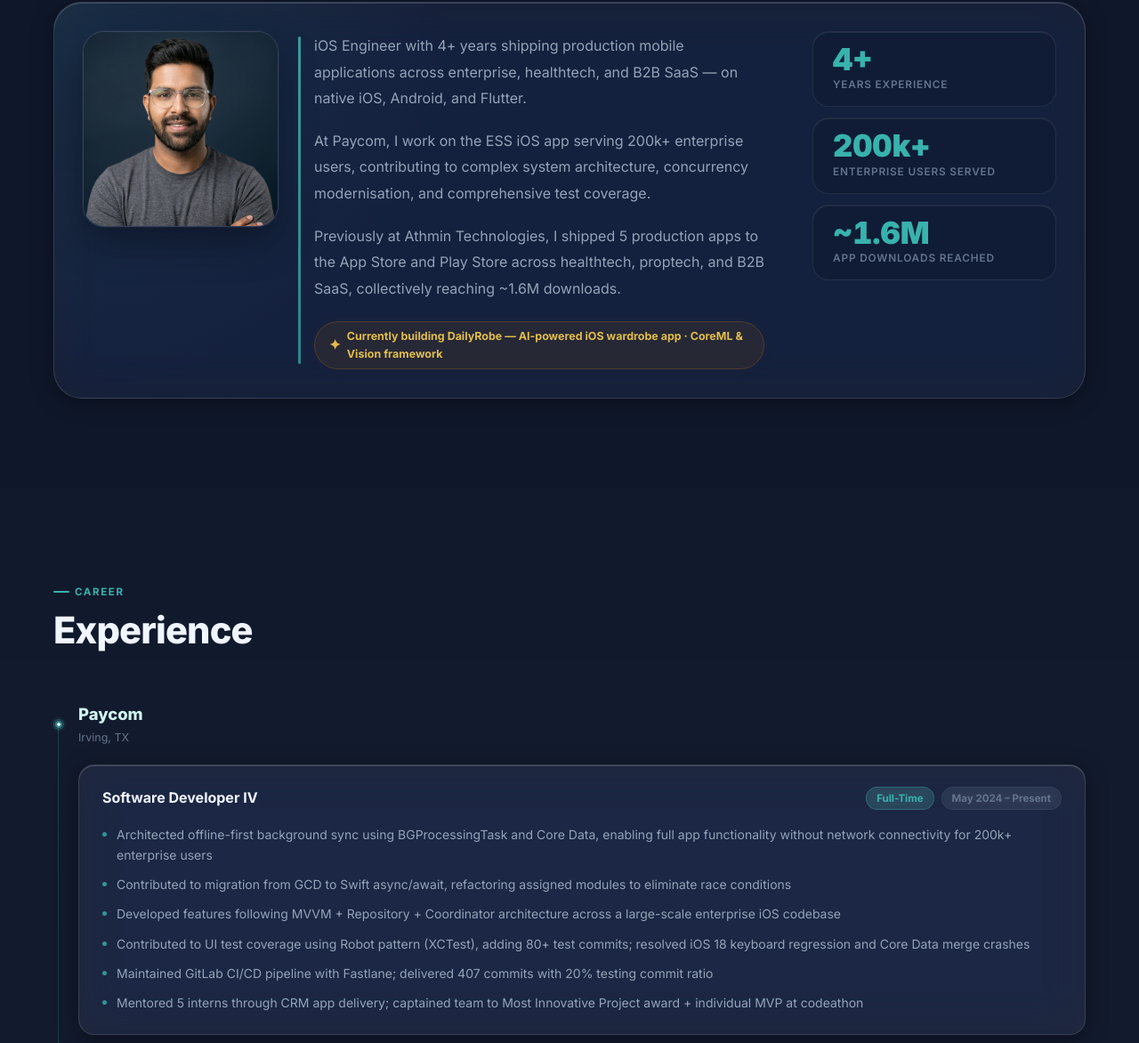
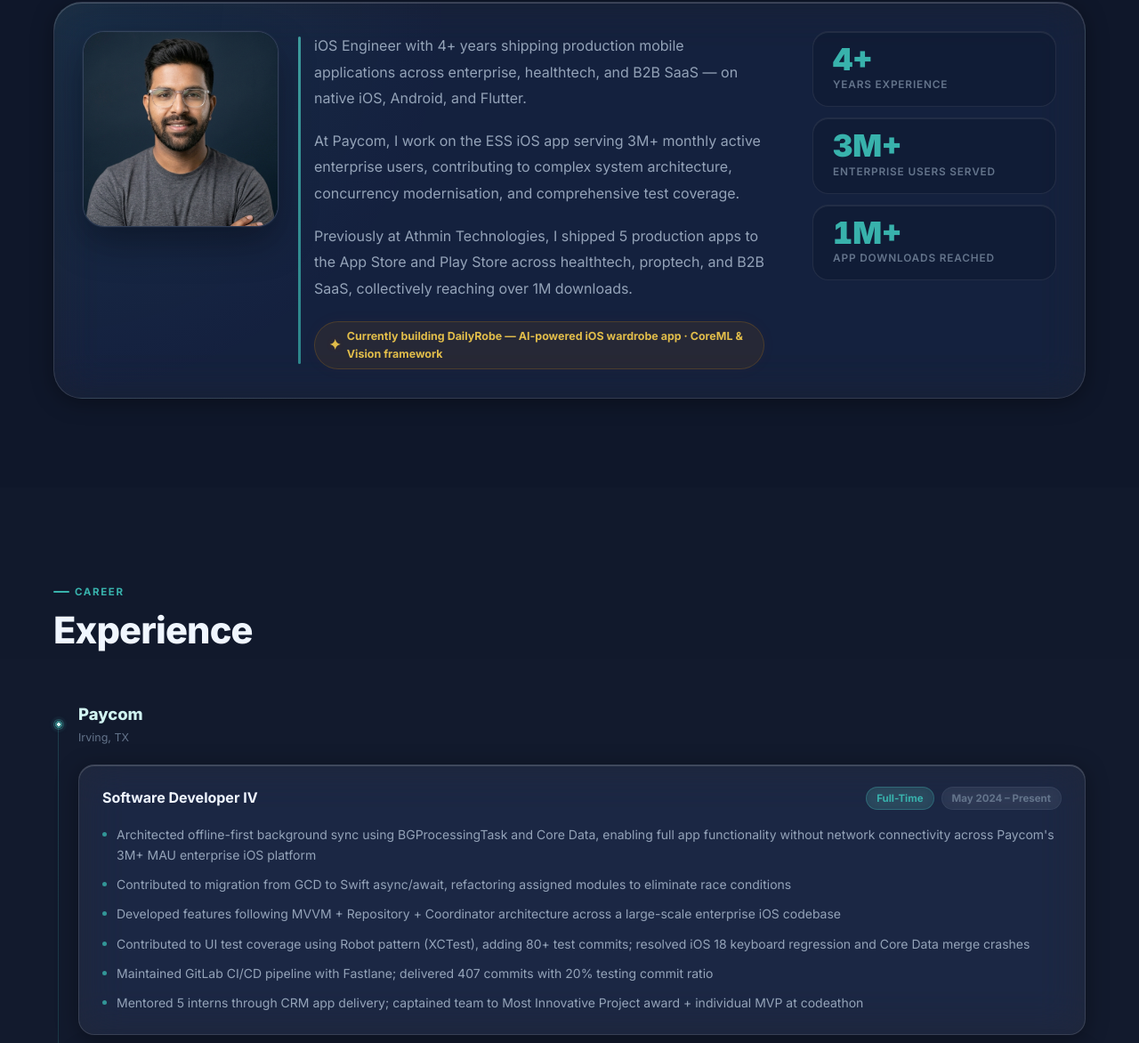
Before and after one commit to jatinshrivastava/jatinshrivastava.github.io, a website: page index.html in a window 1280 px wide. Shown: the part 1038-2210 px from the top of the page at 89% size. Drawn offline with nearby package versions, Linux system fonts and the light colour scheme.

Commit message:
Update metrics to reflect verified numbers

```diff
--- a/index.html
+++ b/index.html
@@ -1480,8 +1480,8 @@
 
           <div class="about-bio-wrap">
             <p>iOS Engineer with 4+ years shipping production mobile applications across enterprise, healthtech, and B2B SaaS — on native iOS, Android, and Flutter.</p>
-            <p>At Paycom, I work on the ESS iOS app serving 200k+ enterprise users, contributing to complex system architecture, concurrency modernisation, and comprehensive test coverage.</p>
-            <p>Previously at Athmin Technologies, I shipped 5 production apps to the App Store and Play Store across healthtech, proptech, and B2B SaaS, collectively reaching ~1.6M downloads.</p>
+            <p>At Paycom, I work on the ESS iOS app serving 3M+ monthly active enterprise users, contributing to complex system architecture, concurrency modernisation, and comprehensive test coverage.</p>
+            <p>Previously at Athmin Technologies, I shipped 5 production apps to the App Store and Play Store across healthtech, proptech, and B2B SaaS, collectively reaching over 1M downloads.</p>
             <div class="about-building">
               <span class="about-building-star">✦</span>
               Currently building DailyRobe — AI-powered iOS wardrobe app · CoreML &amp; Vision framework
@@ -1494,11 +1494,11 @@
               <div class="stat-lbl">Years Experience</div>
             </div>
             <div class="stat-card">
-              <div class="stat-num" data-count="200" data-sfx="k+">200k+</div>
+              <div class="stat-num" data-count="3" data-sfx="M+">3M+</div>
               <div class="stat-lbl">Enterprise Users Served</div>
             </div>
             <div class="stat-card">
-              <div class="stat-num">~1.6M</div>
+              <div class="stat-num">1M+</div>
               <div class="stat-lbl">App Downloads Reached</div>
             </div>
           </div>
@@ -1539,7 +1539,7 @@
                 </div>
               </div>
               <ul class="tl-bullets">
-                <li>Architected offline-first background sync using BGProcessingTask and Core Data, enabling full app functionality without network connectivity for 200k+ enterprise users</li>
+                <li>Architected offline-first background sync using BGProcessingTask and Core Data, enabling full app functionality without network connectivity across Paycom's 3M+ MAU enterprise iOS platform</li>
                 <li>Contributed to migration from GCD to Swift async/await, refactoring assigned modules to eliminate race conditions</li>
                 <li>Developed features following MVVM + Repository + Coordinator architecture across a large-scale enterprise iOS codebase</li>
                 <li>Contributed to UI test coverage using Robot pattern (XCTest), adding 80+ test commits; resolved iOS 18 keyboard regression and Core Data merge crashes</li>
```
